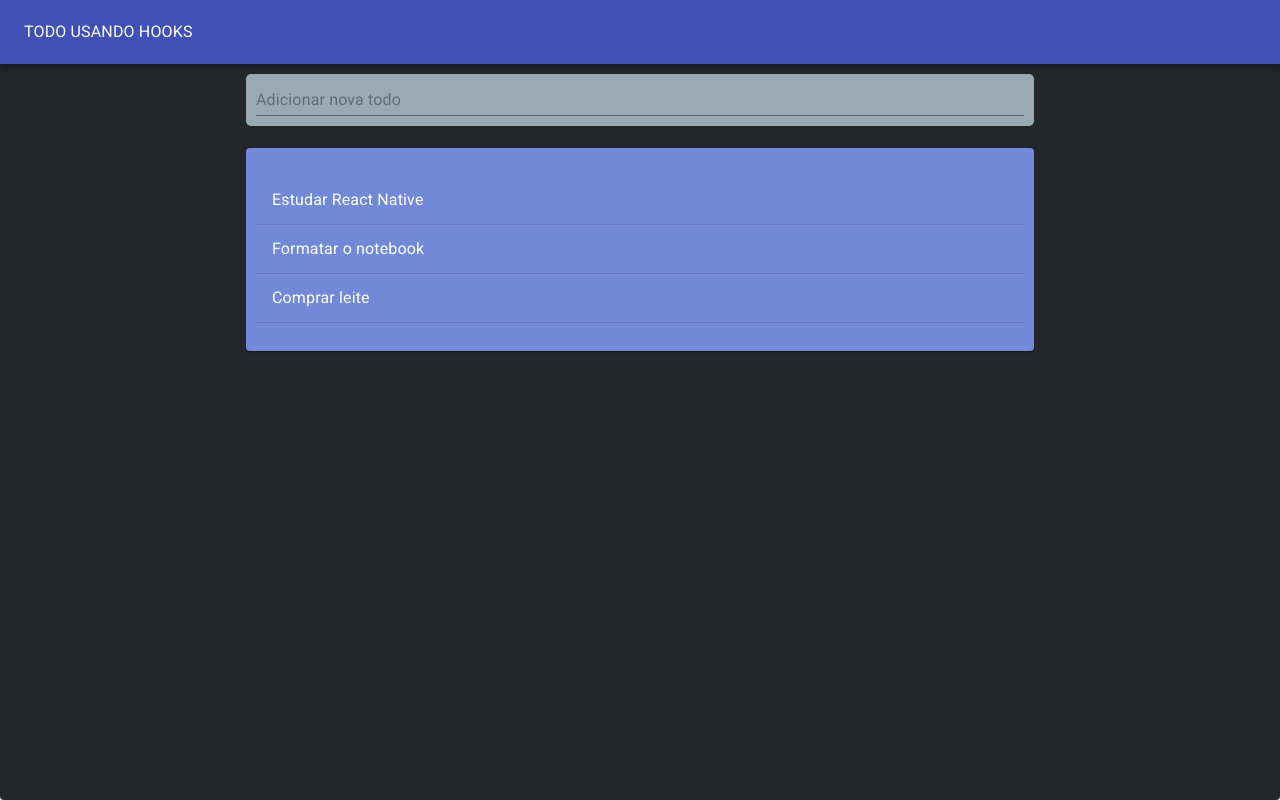
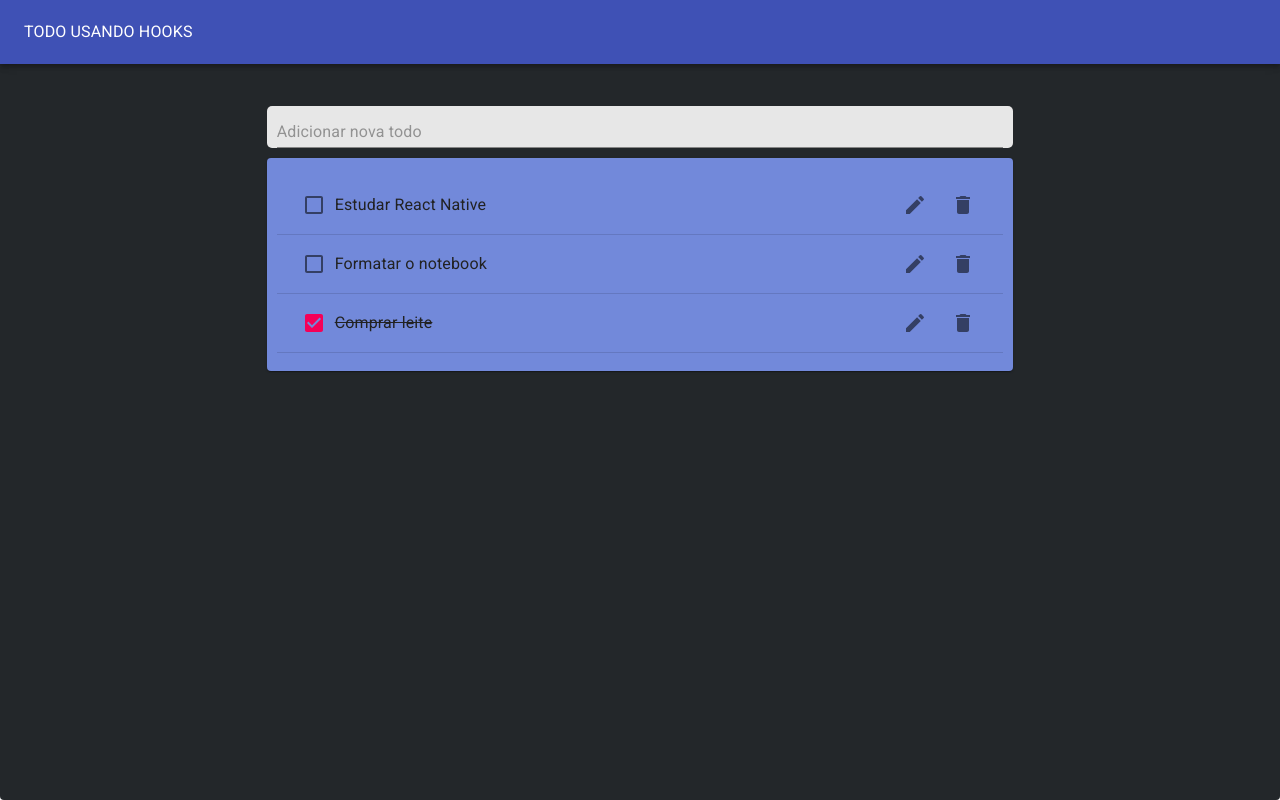
Before and after one commit to ElmiRabelo/todolist-react-hooks, a React (Create React App) app: page / in a window 1280 px wide. Built offline with nearby package versions, Linux system fonts and the light colour scheme.

Commit message:
alterações no estilo geral da aplicação, adicionado todo component e material-ui/icons para adicionar icons a aplicação

```diff
--- a/package.json
+++ b/package.json
@@ -4,6 +4,7 @@
   "private": true,
   "dependencies": {
     "@material-ui/core": "^4.3.3",
+    "@material-ui/icons": "^4.2.1",
     "axios": "^0.19.0",
     "react": "^16.9.0",
     "react-dom": "^16.9.0",
--- a/src/components/todo-app.component.jsx
+++ b/src/components/todo-app.component.jsx
@@ -30,10 +30,7 @@
 				padding: 0,
 				margin: 0,
 				height: "100vh",
-				backgroundColor: "#23272a",
-				display: "flex",
-				flexDirection: "column",
-				alignItems: "center"
+				backgroundColor: "#23272a"
 			}}
 			elevation={0}
 		>
@@ -42,8 +39,13 @@
 					<Typography color="inherit">TODO USANDO HOOKS</Typography>
 				</Toolbar>
 			</AppBar>
-			<TodoForm addTodo={addTodos} />
-			<TodoList todos={todos} />
+
+			<Grid container justify="center" style={{ marginTop: "2rem" }}>
+				<Grid item xs={11} md={9} lg={7}>
+					<TodoForm addTodo={addTodos} />
+					<TodoList todos={todos} />
+				</Grid>
+			</Grid>
 		</Paper>
 	);
 }
--- a/src/components/todo-form.component.jsx
+++ b/src/components/todo-form.component.jsx
@@ -10,14 +10,15 @@
 function TodoForm({ addTodo }) {
 	const [value, handleChange, reset] = userInputState("");
 	const textFieldStyles = {
-		width: "60vw",
-		padding: "10px",
-		backgroundColor: "#99aab5",
+		padding: "10px 10px 0 10px",
+		backgroundColor: "#e7e7e7",
+		borderBottom: "none",
 		margin: "10px 0",
-		borderRadius: "5px"
+		borderRadius: "5px",
+		alignSelf: "center"
 	};
 	return (
-		<div>
+		<div style={textFieldStyles}>
 			<form
 				onSubmit={e => {
 					e.preventDefault();
@@ -26,9 +27,9 @@
 				}}
 			>
 				<TextField
-					style={textFieldStyles}
 					value={value}
 					placeholder="Adicionar nova todo"
+					fullWidth={true}
 					onChange={handleChange}
 				/>
 			</form>
--- a/src/components/todo-list.component.jsx
+++ b/src/components/todo-list.component.jsx
@@ -1,26 +1,26 @@
 import React from "react";
+
+//material ui components
 import Paper from "@material-ui/core/Paper";
 import List from "@material-ui/core/List";
-import ListItem from "@material-ui/core/ListItem";
-import ListItemText from "@material-ui/core/ListItemText";
+
 import Divider from "@material-ui/core/Divider";
+
+//custom components
+import Todo from "./todo.component";
 
 function TodoList(props) {
 	const mapTodos = props.todos.map(todo => (
 		<>
-			<ListItem>
-				<ListItemText style={{ color: "white" }}>{todo.task}</ListItemText>
-			</ListItem>
+			<Todo task={todo.task} key={todo.id} completed={todo.completed} />
 			<Divider />
 		</>
 	));
 	return (
 		<Paper
 			style={{
-				width: "60vw",
-				padding: "20px 10px",
-				margin: "12px 0",
-				backgroundColor: "#7289da"
+				padding: "10px",
+				backgroundColor: "#7289DA"
 			}}
 		>
 			<List>{mapTodos}</List>
--- /dev/null
+++ b/src/components/todo.component.jsx
@@ -0,0 +1,37 @@
+import React, { useState } from "react";
+
+import ListItem from "@material-ui/core/ListItem";
+import ListItemText from "@material-ui/core/ListItemText";
+import Checkbox from "@material-ui/core/Checkbox";
+import IconButton from "@material-ui/core/IconButton";
+import DeleteIcon from "@material-ui/icons/Delete";
+import EditIcon from "@material-ui/icons/Edit";
+import ListItemSecondaryAction from "@material-ui/core/ListItemSecondaryAction";
+
+function Todo({ task, completed }) {
+	return (
+		<ListItem>
+			<Checkbox checked={completed} />
+			<ListItemText
+				style={{
+					color: "#222",
+					fontSize: "18px",
+					textDecoration: completed ? "line-through" : "none",
+					letterSpacing: "0.1rem"
+				}}
+			>
+				{task}
+			</ListItemText>
+			<ListItemSecondaryAction>
+				<IconButton aria-label="Editar">
+					<EditIcon />
+				</IconButton>
+				<IconButton aria-label="Deletar">
+					<DeleteIcon />
+				</IconButton>
+			</ListItemSecondaryAction>
+		</ListItem>
+	);
+}
+
+export default Todo;
```
Also changed, not shown: 1 other file (tests, documents, lock files or other folders).
